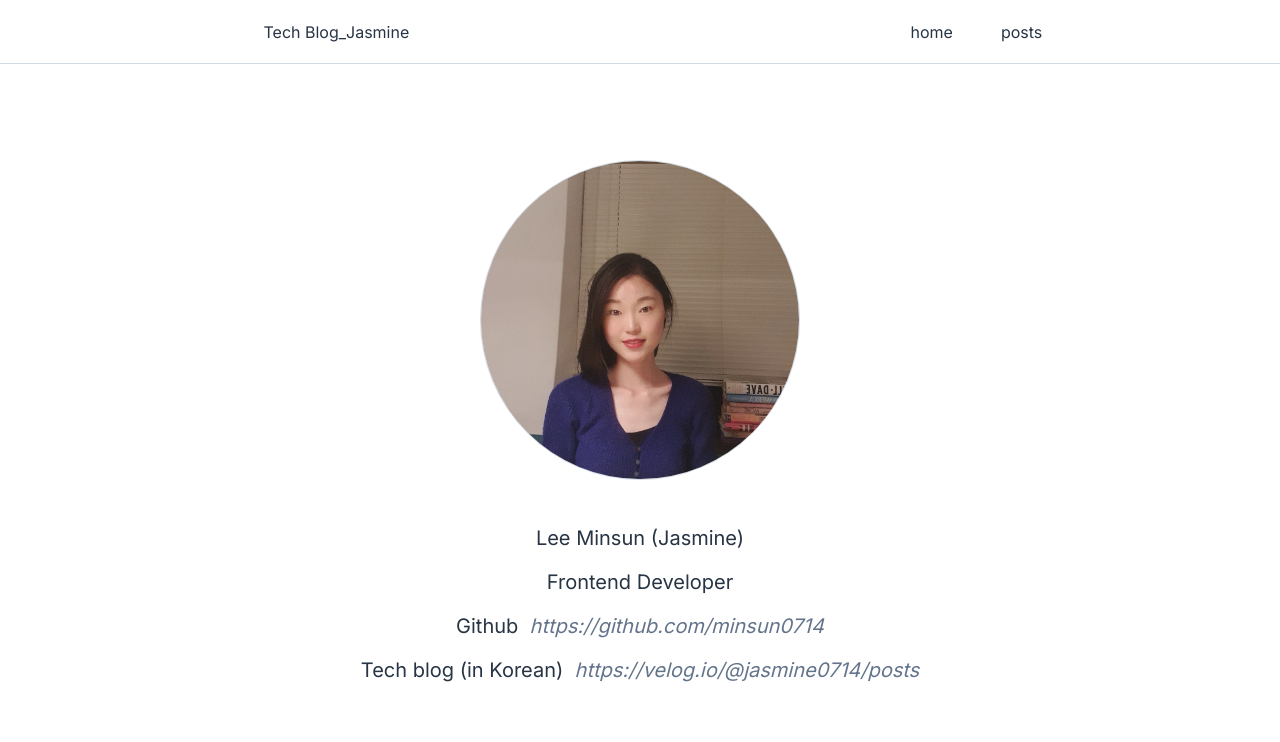
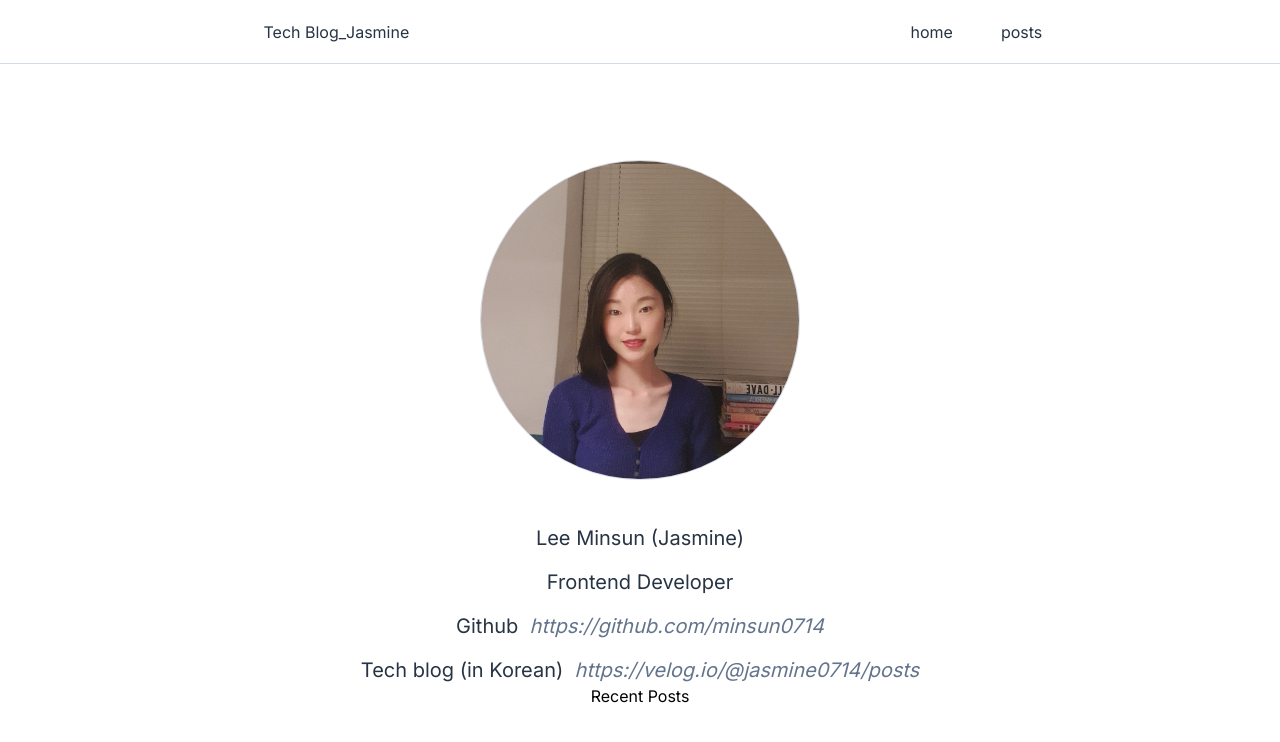
Before and after one commit to minsun0714/techblog_eng_ver, a Next.js app: page / in a window 1280 px wide. Shown: the top 742 px of the page. Built offline with nearby package versions, Linux system fonts and the light colour scheme.

Commit message:
✨ 중첩 layout 사용하여 최근 게시물 영역 생성

```diff
--- a/src/app/page.tsx
+++ b/src/app/page.tsx
@@ -1,5 +1,7 @@
 import Image from 'next/image';
 import MyInfo from '@/components/MyInfo';
+import RecentPostsLayout from '@/app/recentPosts/layout';
+import RecentPostsPage from '@/app/recentPosts/page';
 import ProfileImage from 'public/profile.jpeg';
 
 export default async function Home() {
@@ -16,6 +18,9 @@ export default async function Home() {
 					/>
 				</div>
 				<MyInfo />
+				<RecentPostsLayout>
+					<RecentPostsPage />
+				</RecentPostsLayout>
 			</section>
 		</main>
 	);
--- /dev/null
+++ b/src/app/recentPosts/layout.tsx
@@ -0,0 +1,4 @@
+function RecentPostsLayout({ children }: { children: React.ReactNode }) {
+	return <section>{children}</section>;
+}
+export default RecentPostsLayout;
--- /dev/null
+++ b/src/app/recentPosts/page.tsx
@@ -0,0 +1,7 @@
+import React from 'react';
+
+const RecentPostsPage = () => {
+	return <div>Recent Posts</div>;
+};
+
+export default RecentPostsPage;
```
